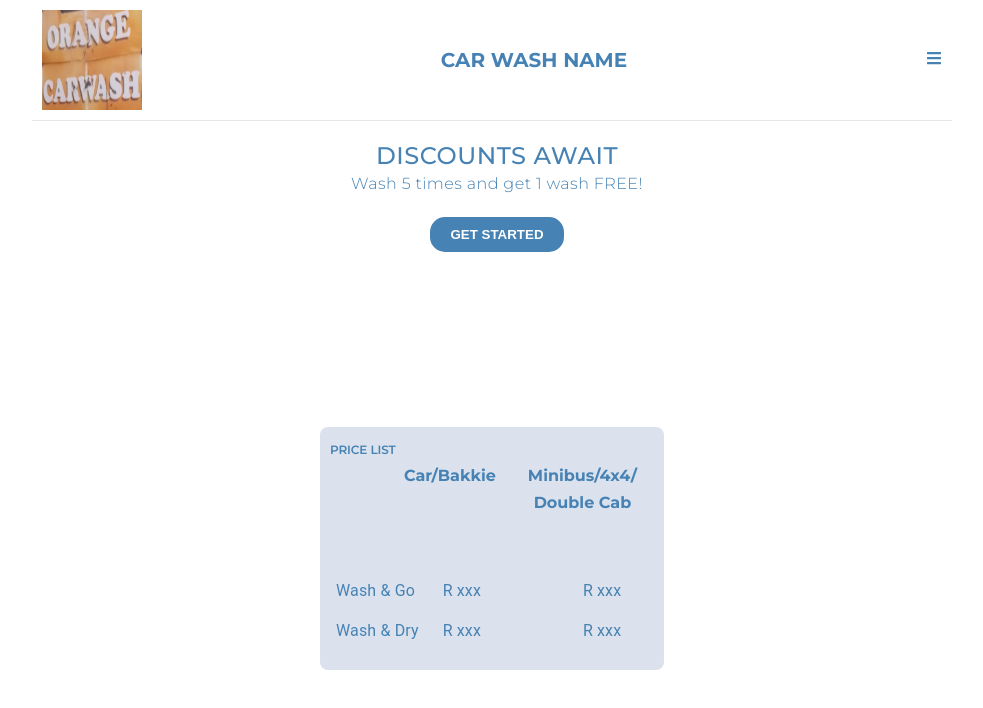
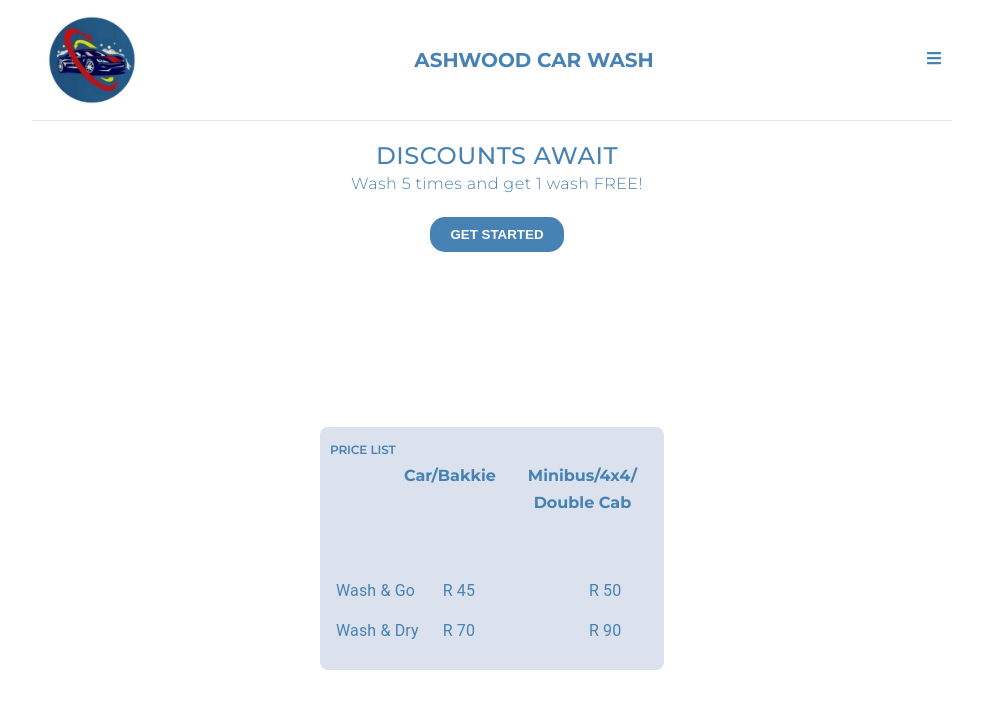
Before and after one commit to blessja/orange-carwash, a React (Create React App) app in the folder frontend/: page / in a window 1280 px wide. Shown: the top 708 px of the page, without its empty margins (148-1131 px from the left). Built offline with nearby package versions, Linux system fonts and the light colour scheme.

Commit message:
added color to the index

```diff
--- a/frontend/package.json
+++ b/frontend/package.json
@@ -17,6 +17,7 @@
     "react": "^17.0.2",
     "react-dom": "^17.0.2",
     "react-icons": "^4.3.1",
+    "react-paginate": "^8.2.0",
     "react-redux": "^7.2.6",
     "react-router-dom": "^6.2.1",
     "react-scripts": "5.0.0",
--- a/frontend/public/index.html
+++ b/frontend/public/index.html
@@ -24,7 +24,7 @@
       work correctly both with client-side routing and a non-root public URL.
       Learn how to configure a non-root public URL by running `npm run build`.
     -->
-    <title>Orange Car Wash Service App</title>
+    <title>Ashwood Car Wash Service App</title>
   </head>
   <body>
     <noscript>You need to enable JavaScript to run this app.</noscript>
--- a/frontend/src/components/Header.jsx
+++ b/frontend/src/components/Header.jsx
@@ -36,8 +36,8 @@
       className='header'
     >
 
-        <img style={{ width: '100px', height: '100px', }} src={require('../images/WhatsApp Image 2023-05-17 at 12.22.35.jpg')} alt='' />
-        <h1 className='carwash-h'> CAR WASH NAME</h1>
+        <img style={{ width: '100px', height: '100px', }} src={require('../images/Logo.png')} alt='' />
+        <h1 className='carwash-h'> ASHWOOD CAR WASH</h1>
 
 
       {/* Hamburger menu */}
--- a/frontend/src/pages/Dashboard.jsx
+++ b/frontend/src/pages/Dashboard.jsx
@@ -74,10 +74,10 @@
                 <ListItemText primary="Wash & Go" />
               </Grid>
               <Grid item xs={3}>
-                <ListItemText primary="R xxx" />
+                <ListItemText primary="R 45" />
               </Grid>
               <Grid item xs={4}>
-                <ListItemText primary="R xxx" align="right" />
+                <ListItemText primary="R 50" align="right" />
               </Grid>
 
 
@@ -85,10 +85,10 @@
                 <ListItemText primary="Wash & Dry" />
               </Grid>
               <Grid item xs={3}>
-                <ListItemText primary="R xxx" />
+                <ListItemText primary="R 70" />
               </Grid>
               <Grid item xs={4}>
-                <ListItemText primary="R xxx" align="right" />
+                <ListItemText primary="R 90" align="right" />
               </Grid>
             </Grid>
           </ListItem>
--- a/frontend/src/pages/UserDashboard.jsx
+++ b/frontend/src/pages/UserDashboard.jsx
@@ -117,18 +117,26 @@
             UPCOMING DISCOUNTS
           </Typography>
 
+
           {washHistory.length > 0 ? (
             <List>
               {washHistory.map((wash, index) => (
-      <React.Fragment key={wash._id}>
-        <ListItem style={{ color: '#12F329' }}>
+                <ListItem key={wash._id} style={{ color: '#12F329' }} >
                   <Grid container alignItems="center" spacing={0}>
                     <Grid item xs={6}>
                       <ListItemText primary={formatDate(wash.date)} />
                     </Grid>
                     <Grid item xs={2}>
-              <div style={{ position: 'relative', display: 'inline-block', backgroundColor: '#12F329', borderRadius: '50%', width: '40px', height: '40px' }}>
-                <div style={{ position: 'absolute', top: '50%', left: '50%', transform: 'translate(-50%, -50%)' }}>
+                      <div style={{ position: 'relative', display: 'inline-block', backgroundColor: '#12F329', borderRadius: '50%', width: '40px', height: '40px', }}>
+                        {/* <CircularProgress
+                             variant="determinate"
+                             value={100}
+                             size={30}
+                             thickness={5}
+                             color='#12F329'
+                             backgroundColor='#12F329'
+                           /> */}
+                        <div style={{ position: 'absolute', top: '50%', left: '50%', backgroundColor: '#12F329', transform: 'translate(-50%, -50%)' }}>
                           <span style={{ fontWeight: 'bold', backgroundColor: '#12F329', color: 'white' }}>{index + 1}</span>
                         </div>
                       </div>
@@ -138,53 +146,11 @@
                     </Grid>
                   </Grid>
                 </ListItem>
-        {index === washHistory.length - 1 && (
-          <React.Fragment>
-            <ListItem style={{ color: 'gray' }}>
-              <Grid container alignItems="center" spacing={0}>
-                <Grid item xs={6}>
-                  <ListItemText primary="NEXT WASH" />
-                </Grid>
-                <Grid item xs={2}>
-                <div style={{ position: 'relative', display: 'inline-block', backgroundColor: 'gray', borderRadius: '50%', width: '40px', height: '40px' }}>
-                <div style={{ position: 'absolute', top: '50%', left: '50%', transform: 'translate(-50%, -50%)' }}>
-                  <span style={{ fontWeight: 'bold', backgroundColor: 'gray', color: 'white' }}>{index + 2}</span>
-                </div>
-              </div>
-                  {/* <ListItemText primary={index + 2} /> */}
-                </Grid>
-                <Grid item xs={4}>
-                  <ListItemText primary="-------------" align="right" />
-                </Grid>
-              </Grid>
-            </ListItem>
-            <ListItem style={{ color: '#4682B4' }}>
-              <Grid container alignItems="center" spacing={0}>
-                <Grid item xs={6}>
-                  <ListItemText style={{color: "gray"}} primary="FREE WASH" />
-                </Grid>
-                <Grid item xs={2}>
-                <div style={{ position: 'relative', display: 'inline-block', backgroundColor: 'gray', borderRadius: '50%', width: '40px', height: '40px' }}>
-                <div style={{ position: 'absolute', top: '50%', left: '50%', transform: 'translate(-50%, -50%)' }}>
-                  <span style={{ fontWeight: 'bold', backgroundColor: 'gray', color: 'white' }}>{5}</span>
-                </div>
-              </div>
-                  {/* <ListItemText primary={5} /> */}
-                </Grid>
-                <Grid item xs={4}>
-                  <ListItemText style={{color: "gray"}} primary="100%" align="right" />
-                </Grid>
-              </Grid>
-            </ListItem>
-          </React.Fragment>
-        )}
-      </React.Fragment>
               ))}
             </List>
           ) : (
             <Typography variant="body1">No wash history available.</Typography>
           )}
-
           {/* <Link to="/update-profile">Update Profile</Link> */}
         </div>
       ) : (
@@ -201,3 +167,156 @@
 }
 
 export default UserDashboard;
+
+
+
+
+
+
+
+
+// import React, { useEffect, useState } from 'react';
+// import { useSelector, useDispatch } from 'react-redux';
+// import { useNavigate, Link } from 'react-router-dom';
+// import Typography from '@material-ui/core/Typography';
+// import Container from '@material-ui/core/Container';
+// import List from '@material-ui/core/List';
+// import ListItem from '@material-ui/core/ListItem';
+// import ListItemText from '@material-ui/core/ListItemText';
+// import Grid from '@material-ui/core/Grid';
+// import { logout, reset } from '../features/auth/authSlice';
+
+
+
+// function UserDashboard() {
+//   const [userInfo, setUserInfo] = useState(null);
+//   const [washHistory, setWashHistory] = useState([]);
+//   const [error, setError] = useState(null);
+//   const [isDrawerOpen, setIsDrawerOpen] = useState(false); // State for the drawer
+//   const { user } = useSelector((state) => state.auth);
+//   const navigate = useNavigate();
+//   const dispatch = useDispatch();
+
+
+//   useEffect(() => {
+//     if (!user) {
+//       // If the user is not logged in, redirect them to the login page
+//       navigate.push('/login');
+//     } else {
+//       // Fetch user information and wash history from the server
+//       fetchUserData(user._id); // Assuming the user object has an _id property
+//     }
+//   }, [user, navigate]);
+
+//   const fetchUserData = async (userId) => {
+//     try {
+//       const response = await fetch(`https://vast-spire-19892-363405976c22.herokuapp.com/api/users/${userId}`);
+//       const data = await response.json();
+
+//       // console.log('Response:', data);
+
+//       if (response.ok) {
+//         setUserInfo(data);
+//         setWashHistory(data.washHistory.length > 0 ? data.washHistory : []);
+//       } else {
+//         setError(data.message);
+//       }
+//     } catch (error) {
+//       setError('Error fetching user data.');
+//       console.log('Error:', error.message);
+//     }
+//   };
+
+//   const formatDate = (dateString) => {
+//     const options = { weekday: 'short', day: 'numeric', month: 'short', year: 'numeric' };
+//     return new Date(dateString).toLocaleDateString(undefined, options);
+//   };
+
+//   const getNextWashNumber = () => {
+//     const lastWashNumber = washHistory.length;
+//     return lastWashNumber + 1;
+//   };
+
+//   const onLogout = () => {
+//     dispatch(logout());
+//     dispatch(reset());
+//     navigate('/dashboard');
+
+//   };
+
+
+//   return (
+//     <Container maxWidth="sm">
+//       {userInfo ? (
+//         <div>
+
+//           <Typography variant="h5" gutterBottom style={{ color: '#4682B4', marginTop: '30px', marginBottom: '60px' }}>
+//             UPCOMING DISCOUNTS
+//           </Typography>
+
+//           {washHistory.length > 0 ? (
+//   <List>
+
+
+//     {washHistory.map((wash, index) => (
+//       <React.Fragment key={wash._id}>
+//         <ListItem style={{ color: '#12F329' }}>
+//           <Grid container alignItems="center" spacing={0}>
+//             <Grid item xs={6}>
+//               <ListItemText primary={formatDate(wash.date)} />
+//             </Grid>
+//             <Grid item xs={2}>
+//               <div style={{ position: 'relative', display: 'inline-block', backgroundColor: '#12F329', borderRadius: '50%', width: '40px', height: '40px' }}>
+//                 <div style={{ position: 'absolute', top: '50%', left: '50%', transform: 'translate(-50%, -50%)' }}>
+//                   <span style={{ fontWeight: 'bold', backgroundColor: '#12F329', color: 'white' }}>{index + 1}</span>
+//                 </div>
+//               </div>
+//             </Grid>
+//             <Grid item xs={4}>
+//               <ListItemText primary="WASHED" align="right" />
+//             </Grid>
+//           </Grid>
+//         </ListItem>
+//
+//             <ListItem style={{ color: '#4682B4' }}>
+//               <Grid container alignItems="center" spacing={0}>
+//                 <Grid item xs={6}>
+//                   <ListItemText style={{color: "gray"}} primary="FREE WASH" />
+//                 </Grid>
+//                 <Grid item xs={2}>
+//                 <div style={{ position: 'relative', display: 'inline-block', backgroundColor: 'gray', borderRadius: '50%', width: '40px', height: '40px' }}>
+//                 <div style={{ position: 'absolute', top: '50%', left: '50%', transform: 'translate(-50%, -50%)' }}>
+//                   <span style={{ fontWeight: 'bold', backgroundColor: 'gray', color: 'white' }}>{5}</span>
+//                 </div>
+//               </div>
+//                   {/* <ListItemText primary={5} /> */}
+//                 </Grid>
+//                 <Grid item xs={4}>
+//                   <ListItemText style={{color: "gray"}} primary="100%" align="right" />
+//                 </Grid>
+//               </Grid>
+//             </ListItem>
+//           </React.Fragment>
+//         )}
+//       </React.Fragment>
+//     ))}
+//   </List>
+// ) : (
+//   <Typography variant="body1">No wash history available.</Typography>
+// )}
+
+//         </div>
+//       ) : (
+//         <Typography variant="body1">{error ? error : 'Loading user information...'}</Typography>
+//       )}
+//       <div style={{ display: 'flex', justifyContent: 'center', marginTop: '30px', marginLeft: "40px" }}>
+//         <button className='btn' onClick={onLogout}>
+//           EXIT
+//         </button>
+//       </div>
+
+//     </Container>
+//   );
+// }
+
+// export default UserDashboard;
```
Also changed, not shown: frontend/src/components/Pagination.jsx (added, +23 -0 lines), frontend/src/images/Logo.png (added), 1 other file (tests, documents, lock files or other folders). Lines whose indentation alone changed are shown as unchanged.
